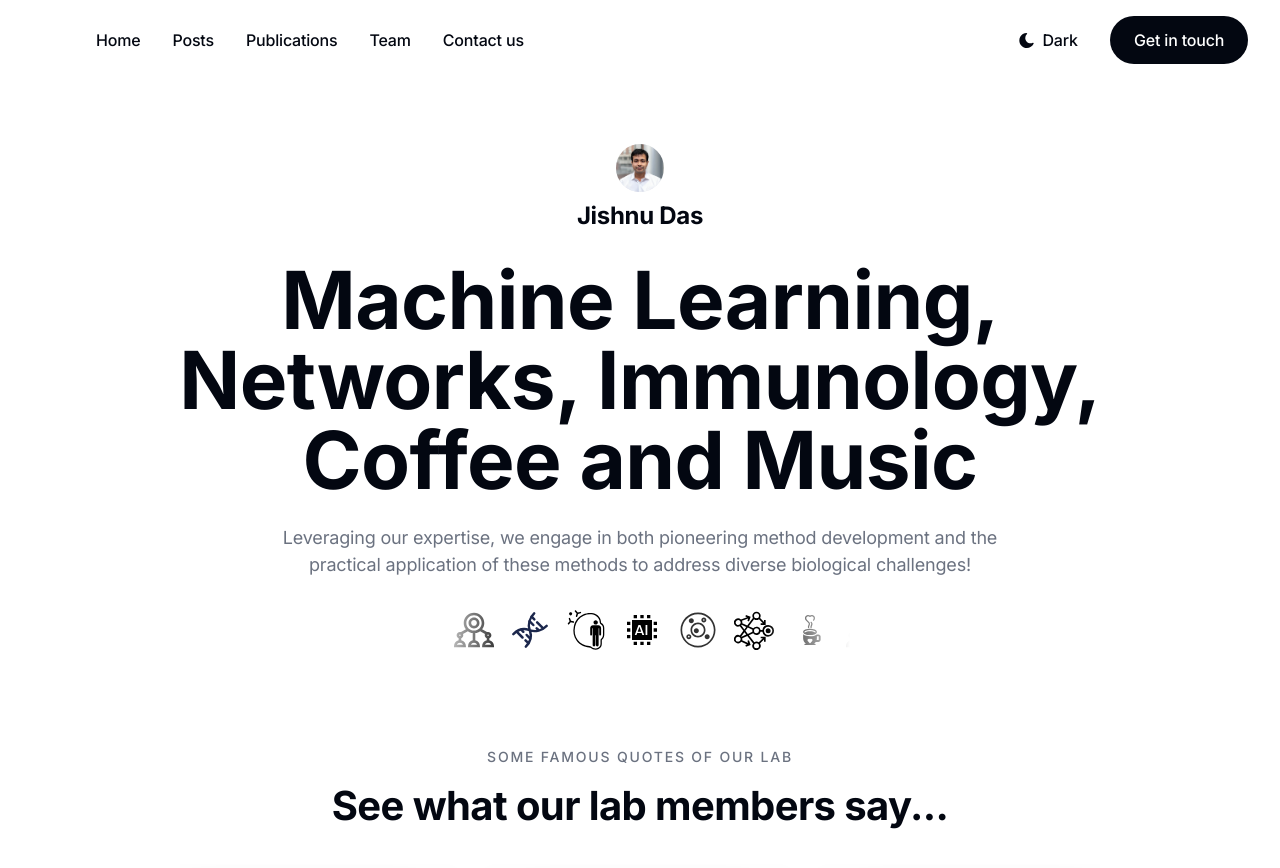
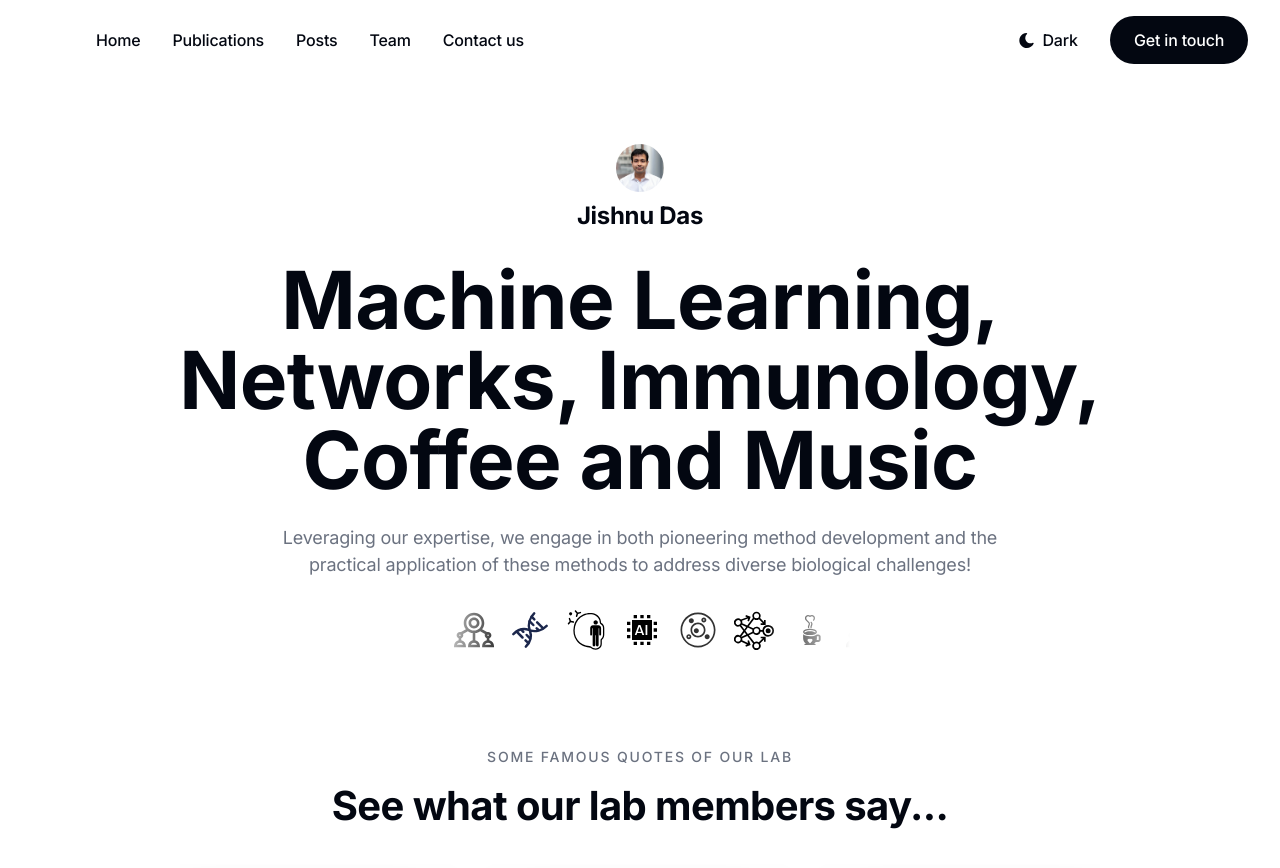
Before and after one commit to simaryadav/simaryadav.github.io, a Jekyll site: the page built from index.html, in a window 1280 px wide and 900 px high. Shown: the top 868 px of the window. Built offline with Jekyll 4.4.1, drawn with Linux system fonts in a browser that asks for light colours; part of the change alters nothing that is shown.

```diff
--- a/_data/settings.yml
+++ b/_data/settings.yml
@@ -13,10 +13,10 @@ menu_settings:
   menu_items:
     - title: "Home"
       url: "/"
+    - title: "Publications"
+      url: "/posts/"
     - title: "Posts"
-      url: "/posts/"
-    - title: "Publications"
-      url: "/publications/"
+      url: "/projects/"
     - title: "Team"
       url: "/team/"
     - title: "Contact us"
```
